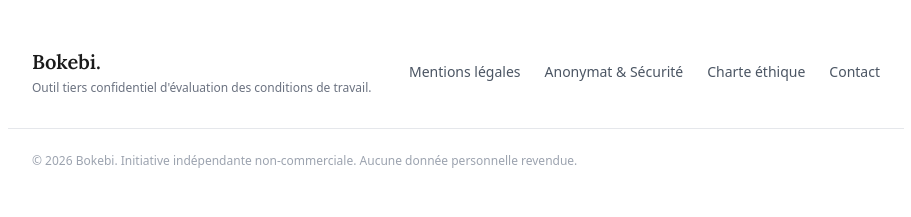
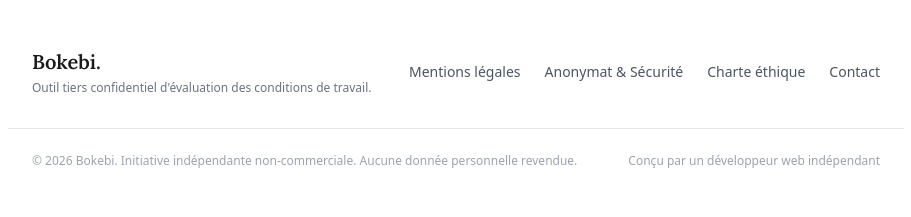
Before and after one commit to jafty/bokebi, a Django app: page / in a window 1280 px wide. Shown: the part 1846-2063 px from the top of the page, without its empty margins (184-1095 px from the left). Run offline with Django 5.2, Linux system fonts and the light colour scheme; some libraries are stand-ins or nearby versions.

Commit message:
Localize anonymous footer credit

```diff
--- a/surveys/views.py
+++ b/surveys/views.py
@@ -17,9 +17,10 @@ FOOTER_PAGES = {
         "title": "Mentions légales",
         "intro": "Les informations essentielles sur l'édition et l'utilisation de Bokebi.",
         "sections": (
-            ("Édition", "Bokebi est une initiative indépendante et non commerciale. Le service est actuellement exploité à titre de projet ; les coordonnées complètes de l'éditeur seront publiées avant son ouverture au public."),
-            ("Hébergement", "Les informations relatives à l'hébergeur seront ajoutées ici avant la mise en production du service."),
-            ("Responsabilité", "Bokebi fournit un outil d'expression collective et ne remplace ni un conseil juridique, ni un avis médical, ni l'intervention des services d'urgence."),
+            ("Éditeur du site", "Le site Bokebi est édité à titre non professionnel par un particulier au sens de l'article 6, III, 2 de la loi n° 2004-575 du 21 juin 2004 pour la confiance dans l'économie numérique (LCEN). Les coordonnées personnelles de l'auteur ont été transmises à l'hébergeur du site."),
+            ("Contact", "Pour toute question ou demande de modération : contact@bokebi.org"),
+            ("Hébergement", "Le site est hébergé par :\nRailway Corp.\n548 Market St, Suite 500\nSan Francisco, CA 94104, États-Unis\nSite web : https://railway.app"),
+            ("Données personnelles & Anonymat", "Bokebi ne collecte aucune donnée permettant d'identifier directement les participants aux sondages sans leur consentement explicite. Les réponses aux sondages sont strictement anonymisées et dissociées de toute information de contact éventuelle."),
         ),
     },
     "privacy": {
--- a/templates/base.html
+++ b/templates/base.html
@@ -8,5 +8,5 @@
 <body class="antialiased font-serif flex flex-col min-h-screen"><div class="max-w-4xl mx-auto px-6 pb-12 flex-grow w-full">
 <nav class="flex justify-between items-center py-8 divider mb-12"><a class="text-3xl font-semibold tracking-tight" href="{% url 'home' %}">Bokebi.</a><div class="flex items-center gap-6"><a href="{% url 'home' %}#how-it-works" class="hidden md:block text-gray-600 hover:text-dark text-lg">Comment ça marche ?</a><a href="{% url 'create' %}" class="cta-highlight text-lg font-medium">Lancer un sondage privé</a></div></nav>
 {% block content %}{% endblock %}</div>
-<footer class="bg-white border-t border-gray-200 py-12 mt-20 text-sm font-sans text-gray-600"><div class="max-w-4xl mx-auto px-6 flex flex-col md:flex-row justify-between items-center gap-6"><div><span class="font-serif text-xl font-semibold text-dark">Bokebi.</span><p class="text-xs text-gray-500 mt-1">Outil tiers confidentiel d'évaluation des conditions de travail.</p></div><div class="flex flex-wrap gap-6"><a href="{% url 'information-page' 'legal' %}">Mentions légales</a><a href="{% url 'information-page' 'privacy' %}">Anonymat & Sécurité</a><a href="{% url 'information-page' 'ethics' %}">Charte éthique</a><a href="{% url 'information-page' 'contact' %}">Contact</a></div></div><div class="max-w-4xl mx-auto px-6 mt-8 pt-6 border-t text-xs text-gray-400">&copy; 2026 Bokebi. Initiative indépendante non-commerciale. Aucune donnée personnelle revendue.</div></footer>
+<footer class="bg-white border-t border-gray-200 py-12 mt-20 text-sm font-sans text-gray-600"><div class="max-w-4xl mx-auto px-6 flex flex-col md:flex-row justify-between items-center gap-6"><div><span class="font-serif text-xl font-semibold text-dark">Bokebi.</span><p class="text-xs text-gray-500 mt-1">Outil tiers confidentiel d'évaluation des conditions de travail.</p></div><div class="flex flex-wrap gap-6"><a href="{% url 'information-page' 'legal' %}">Mentions légales</a><a href="{% url 'information-page' 'privacy' %}">Anonymat & Sécurité</a><a href="{% url 'information-page' 'ethics' %}">Charte éthique</a><a href="{% url 'information-page' 'contact' %}">Contact</a></div></div><div class="max-w-4xl mx-auto px-6 mt-8 pt-6 border-t text-xs text-gray-400 flex flex-col sm:flex-row sm:justify-between gap-2"><span>&copy; 2026 Bokebi. Initiative indépendante non-commerciale. Aucune donnée personnelle revendue.</span><a class="hover:text-gray-600 transition-colors" href="https://www.japhet-stmn.fr" target="_blank" rel="noopener">Conçu par un développeur web indépendant</a></div></footer>
 <script src="{% static 'js/bokebi.js' %}" defer></script></body></html>
--- a/templates/information_page.html
+++ b/templates/information_page.html
@@ -6,7 +6,7 @@
   <h1 class="text-4xl font-medium mt-2 mb-5">{{ title }}</h1>
   <p class="text-xl text-gray-700 mb-12 pb-8 divider">{{ intro }}</p>
   <div class="space-y-10">
-    {% for heading, text in sections %}<section><h2 class="text-2xl font-medium mb-3">{{ heading }}</h2><p class="text-lg text-gray-700">{{ text }}</p></section>{% endfor %}
+    {% for heading, text in sections %}<section><h2 class="text-2xl font-medium mb-3">{{ heading }}</h2><p class="text-lg text-gray-700">{{ text|urlize|linebreaksbr }}</p></section>{% endfor %}
   </div>
 </article>
 {% endblock %}
```
Also changed, not shown: tests/test_views.py (+14 -0 lines).
